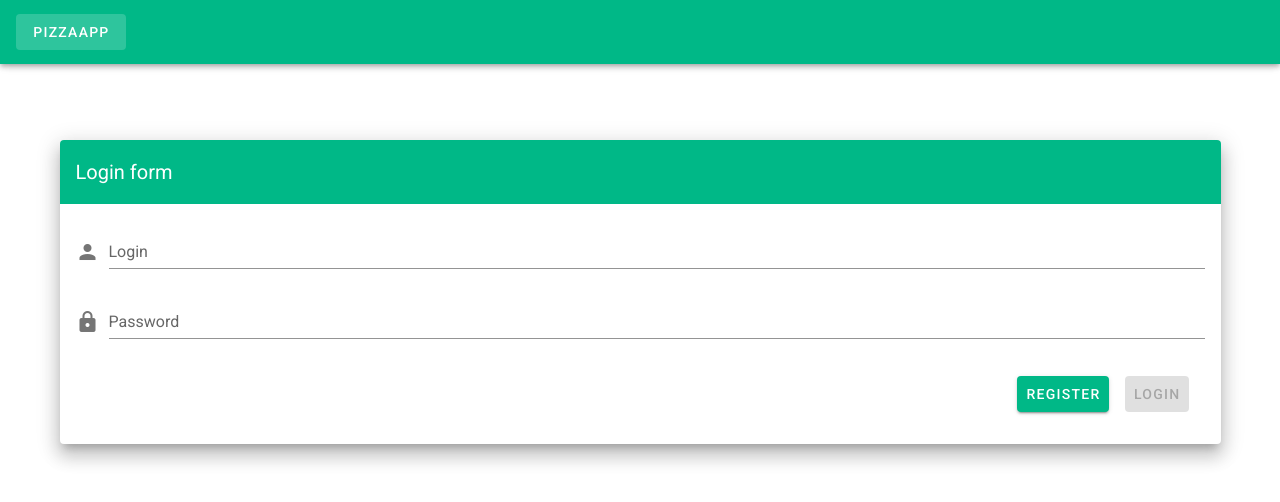
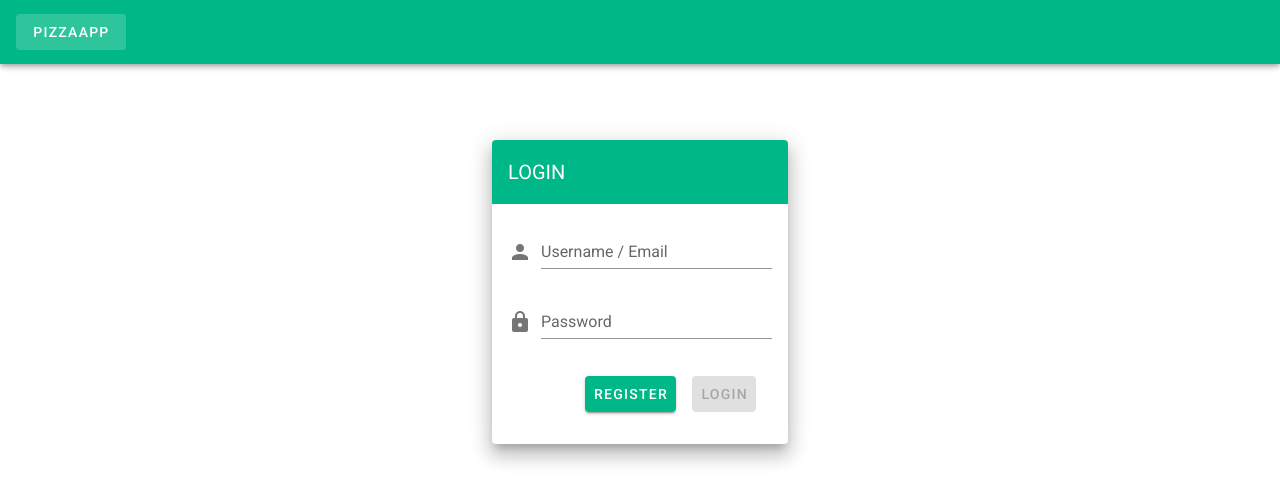
Before and after one commit to aykuttars/pizzapp, a Vue app in the folder vuejs/: page /login in a window 1280 px wide. Shown: the top 502 px of the page. Built offline with nearby package versions, Linux system fonts and the light colour scheme.

Commit message:
Resize login view container

```diff
--- a/vuejs/src/views/Login.vue
+++ b/vuejs/src/views/Login.vue
@@ -1,16 +1,16 @@
 <template>
   <v-app id="inspire">
     <v-content>
-      <v-container>
+      <v-container fluid style="width: 25%">
         <v-card class="elevation-12">
           <v-toolbar color="#00B887" dark flat>
-            <v-toolbar-title>Login form</v-toolbar-title>
+            <v-toolbar-title>LOGIN</v-toolbar-title>
             <v-spacer />
           </v-toolbar>
-          <v-card-text>
+          <v-card-text >
             <v-form @submit.prevent="login" v-model="valid">
               <v-text-field
-                label="Login"
+                label="Username / Email"
                 color="#00B887"
                 name="login"
                 type="text"
```
